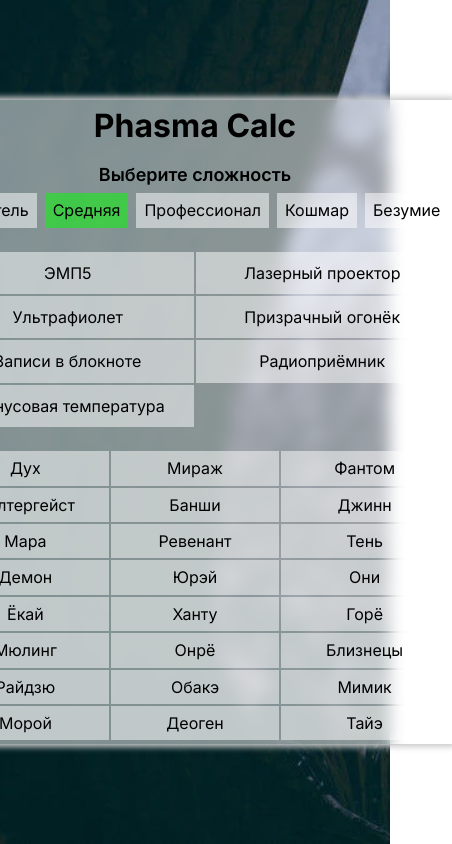
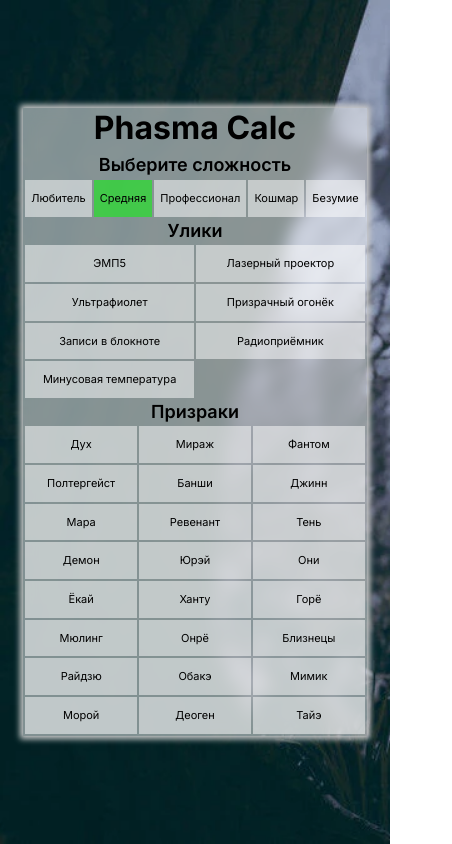
Before and after one commit to EternalRival/phasma-calc, a Vue app: page / in a window 390 px wide. Shown: the whole page, 452 px wide, since content can reach past the window. Built offline with nearby package versions, Linux system fonts and the light colour scheme.

Commit message:
feat: switch to mobile first

```diff
--- a/src/App.vue
+++ b/src/App.vue
@@ -24,13 +24,23 @@ import PossibleGhosts from '~/components/PossibleGhosts.vue'
 
 .heading {
   margin: 0;
-  padding: 8px;
+  padding: 2px;
   text-align: center;
 }
 
 .app {
   display: flex;
   flex-direction: column;
-  gap: 16px;
+  padding: 2px;
+
+  @media (width >= 425px) {
+    gap: 4px;
+    padding: 4px;
+  }
+
+  @media (width >= 768px) {
+    gap: 8px;
+    padding: 8px;
+  }
 }
 </style>
--- a/src/assets/globals.css
+++ b/src/assets/globals.css
@@ -14,7 +14,7 @@
   justify-content: center;
 
   min-height: 100dvh;
-  padding: 1rem;
+  padding: 4px;
 
   font-family: Inter, sans-serif;
 
--- a/src/components/DifficultyPicker.vue
+++ b/src/components/DifficultyPicker.vue
@@ -6,7 +6,7 @@ const evidencesStore = useEvidencesStore()
 </script>
 
 <template>
-  <div class="wrapper">
+  <div>
     <div class="label">Выберите сложность</div>
     <div class="diff-list">
       <button
@@ -22,14 +22,10 @@ const evidencesStore = useEvidencesStore()
 </template>
 
 <style scoped>
-.wrapper {
-  padding: 4px;
-}
-
 .label {
   user-select: none;
 
-  padding: 8px;
+  padding: 4px;
 
   font-size: large;
   font-weight: 600;
@@ -38,15 +34,23 @@ const evidencesStore = useEvidencesStore()
 
 .diff-list {
   display: flex;
-  gap: 8px;
+  flex-wrap: wrap;
+  gap: 2px;
+  justify-content: center;
+
+  @media (width >= 425px) {
+    gap: 4px;
+  }
 }
 
 .diff-button {
   cursor: pointer;
   user-select: none;
 
-  padding: 8px;
+  padding: 12px 6px;
   border: none;
+
+  font-size: 9px;
 
   background-color: #ffffff80;
   background-image: linear-gradient(
@@ -63,6 +67,18 @@ const evidencesStore = useEvidencesStore()
     background-color: #00ff0080;
   }
 
+  @media (width >= 375px) {
+    font-size: 11px;
+  }
+
+  @media (width >= 425px) {
+    font-size: 12px;
+  }
+
+  @media (width >= 768px) {
+    font-size: 16px;
+  }
+
   @media (hover: hover) and (pointer: fine) {
     &:hover {
       --glare-color: white;
--- a/src/components/EvidencePicker.vue
+++ b/src/components/EvidencePicker.vue
@@ -7,7 +7,9 @@ const evidencesStore = useEvidencesStore()
 </script>
 
 <template>
-  <div class="wrapper">
+  <div>
+    <div class="label">Улики</div>
+    <div class="evidences">
       <button
         v-for="evidence in evidences"
         :class="['evidence', evidencesStore.evidences[evidence]]"
@@ -32,24 +34,35 @@ const evidencesStore = useEvidencesStore()
         {{ evidence }}
       </button>
     </div>
+  </div>
 </template>
 
 <style scoped>
-.wrapper {
+.label {
+  user-select: none;
+
+  padding: 4px;
+
+  font-size: large;
+  font-weight: 600;
+  text-align: center;
+}
+
+.evidences {
   display: grid;
   grid-template-columns: repeat(2, 1fr);
   grid-template-rows: repeat(4, 1fr);
   gap: 2px;
-
-  padding: 4px;
 }
 
 .evidence {
   cursor: pointer;
   user-select: none;
 
-  padding: 12px;
+  padding: 12px 6px;
   border: none;
+
+  font-size: 9px;
 
   background-color: #ffffff80;
   background-image: linear-gradient(
@@ -70,6 +83,18 @@ const evidencesStore = useEvidencesStore()
     background-color: #ff606080;
   }
 
+  @media (width >= 375px) {
+    font-size: 11px;
+  }
+
+  @media (width >= 425px) {
+    font-size: 12px;
+  }
+
+  @media (width >= 768px) {
+    font-size: 16px;
+  }
+
   @media (hover: hover) and (pointer: fine) {
     &:hover {
       --glare-color: white;
--- a/src/components/PossibleGhosts.vue
+++ b/src/components/PossibleGhosts.vue
@@ -6,7 +6,9 @@ const evidenceState = useEvidencesStore()
 </script>
 
 <template>
-  <div class="wrapper">
+  <div>
+    <div class="label">Призраки</div>
+    <div class="ghosts">
       <div
         v-for="ghost in ghosts"
         :key="ghost"
@@ -15,24 +17,34 @@ const evidenceState = useEvidencesStore()
         {{ ghost }}
       </div>
     </div>
+  </div>
 </template>
 
 <style scoped>
-.wrapper {
+.label {
+  user-select: none;
+
+  padding: 4px;
+
+  font-size: large;
+  font-weight: 600;
+  text-align: center;
+}
+
+.ghosts {
   display: grid;
   grid-template-columns: repeat(3, 1fr);
   grid-template-rows: repeat(8, 1fr);
   gap: 2px;
   justify-content: center;
-
-  padding: 4px;
 }
 
 .ghost {
   user-select: none;
 
-  padding: 8px;
+  padding: 12px 6px;
 
+  font-size: 9px;
   text-align: center;
 
   opacity: 1;
@@ -51,9 +63,21 @@ const evidenceState = useEvidencesStore()
     opacity: 0.25;
   }
 
+  @media (width >= 375px) {
+    font-size: 11px;
+  }
+
+  @media (width >= 425px) {
+    font-size: 12px;
+  }
+
+  @media (width >= 768px) {
+    font-size: 16px;
+  }
+
   @media (hover: hover) and (pointer: fine) {
     &:hover {
-      --glare-color: white;
+      --glare-color: #eee;
     }
   }
 }
```
Lines whose indentation alone changed are shown as unchanged.
